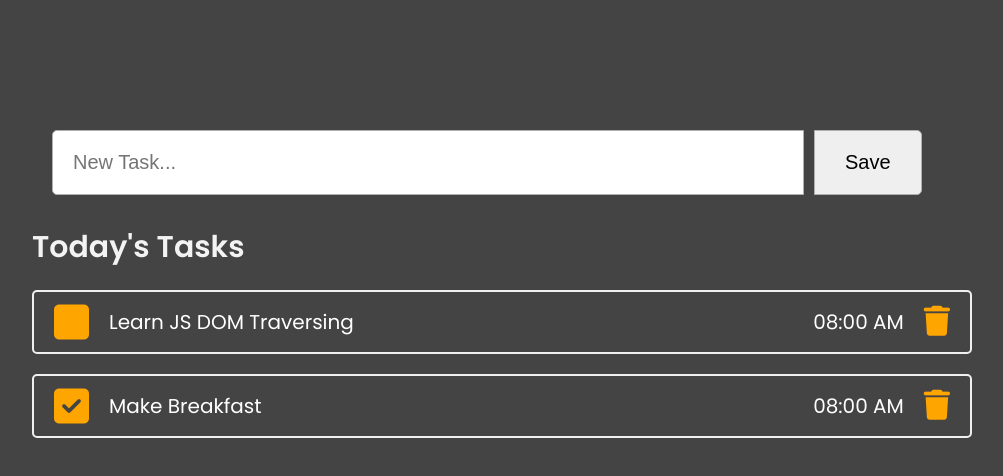
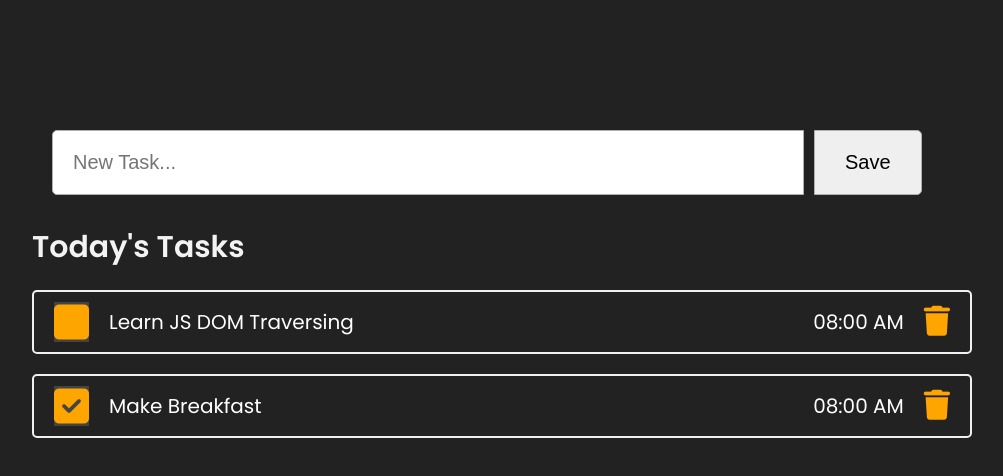
Before and after one commit to EmemEdimo/ToDoList, a plain HTML site: page index.html in a window 1280 px wide. Shown: the whole page, without its empty margins (138-1141 px from the left). Drawn offline with Linux system fonts and the light colour scheme.

Commit message:
style modification

```diff
--- a/style.css
+++ b/style.css
@@ -13,14 +13,14 @@ body {
   font-family: 'Poppins', sans-serif;
   color: #f3f3f3;
   /* background-color: #b3aeae; */
-  background-color: #444;
+  background-color: #222;
   height: 100vh;
   padding: 2rem;
 }
 
 .container {
   position: relative;
-  background-color: #444;
+  background-color: #222;
   max-width: 100rem;
   /* width: 80vw; */
   margin: 5rem auto;
@@ -75,7 +75,7 @@ li {
   border: 2px solid #f0f0f0;
   border-radius: 5px;
   /* background-color: #b3aeae; */
-  background-color: #444;
+  /* background-color: #444; */
   margin-top: 2rem;
   transition: all 0.75s ease;
 }
```
